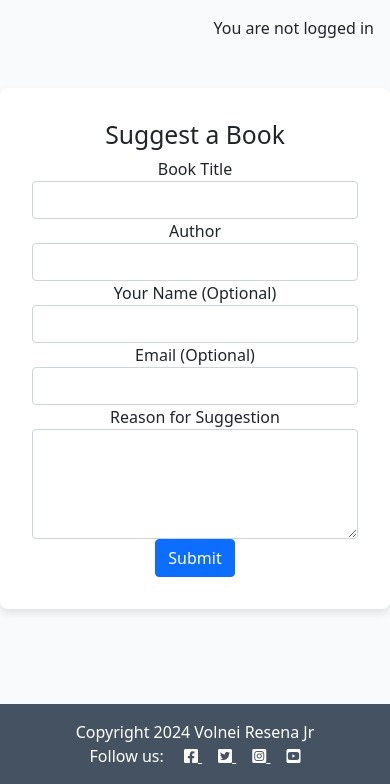
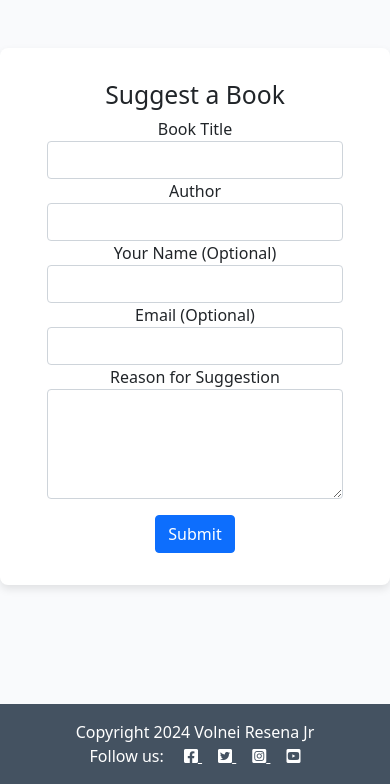
Before and after one commit to Volneirj/project_iv_ci, a Django app: page /about/suggest_book/ in a window 390 px wide. Shown: the part 60-844 px from the top of the page. Run offline with Django 4.2, Linux system fonts and the light colour scheme.

Commit message:
Add padding to images and buttons, move the login name to the top

```diff
--- a/about/templates/about/suggest_book.html
+++ b/about/templates/about/suggest_book.html
@@ -3,6 +3,7 @@
 {% block content %}
 <div class="container mt-5">
     <h2>Suggest a Book</h2>
+    <div class="form-container">
         <form method="post">
             {% csrf_token %}
             <div class="form-group">
@@ -25,7 +26,8 @@
                 <label for="id_reason">{{ form.reason.label }}</label>
                 {{ form.reason }}
             </div>
-        <button type="submit" class="btn btn-primary">Submit</button>
         </form>
     </div>
+    <button type="submit" class="btn btn-primary">Submit</button>
+</div>
 {% endblock %}
--- a/home/templates/home/home.html
+++ b/home/templates/home/home.html
@@ -4,7 +4,6 @@
 <div class="container">
     <h1 class="main-title">Welcome to VILMASYS</h1>
     <p>Your Virtual Library Management System</p>
-
     {% if top_books %}
     <div class="most-issued-books">
         <h2>Top 3 Most Issued Books</h2>
@@ -12,6 +11,7 @@
             {% for book in top_books %}
             <div class="col-md-4 mb-4">
                 <div class="card border-light shadow-sm">
+                    <a href="{% url 'book_detail' book.id %}">
                         <div class="image-container">
                             <img src="{{ book.featured_image.url }}" class="card-img-top" alt="{{ book.title }}">
                         </div>
@@ -19,6 +19,7 @@
                             <h5 class="card-title">{{ book.title }}</h5>
                             <p class="card-text">Issued {{ book.issue_count }} times</p>
                         </div>
+                    </a>
                 </div>
             </div>
             {% endfor %}
--- a/static/css/style.css
+++ b/static/css/style.css
@@ -301,3 +301,24 @@ body {
     height: 100%;
     object-fit: cover;
 }
+
+.centered-content {
+    width: 50%;
+    margin: 0 auto;
+    padding: 20px;
+}
+
+/* About page form */
+.form-container {
+    max-width: 600px;
+    margin: 0 auto;
+    padding: 0 15px;
+    padding-bottom: 1rem;
+}
+
+
+@media (max-width: 767px) {
+    .form-container {
+        max-width: 100%;
+    }
+}
--- a/templates/base.html
+++ b/templates/base.html
@@ -80,14 +80,18 @@
 
                 </ul>
                 <span class="navbar-text text-muted">
-                    Virtual Library Management System
+                    {% if user.is_authenticated %}
+                    <p class="text-end m-3">You are logged in as {{ user }}</p>
+                    {% else %}
+                    <p class="text-end m-3">You are not logged in</p>
+                    {% endif %}
                 </span>
             </div>
         </div>
     </nav>
     <!-- displaying Django messages -->
     <div>
-        <div class="row">
+        <div class="row justify-content-center">
             <div class="col-md-8 offset-md-2">
                 {% for message in messages %}
                 <div class="alert {{ message.tags }} alert-dismissible
@@ -101,11 +105,6 @@
     </div>
 
     <main class="flex-shrink-0 main-bg">
-        {% if user.is_authenticated %}
-        <p class="text-end m-3">You are logged in as {{ user }}</p>
-        {% else %}
-        <p class="text-end m-3">You are not logged in</p>
-        {% endif %}
 
         {% block content %}
         <!-- Content Goes here -->
```
Also changed, not shown: books/templates/books/book_detail.html (+7 -3 lines). Lines whose indentation alone changed are shown as unchanged.
